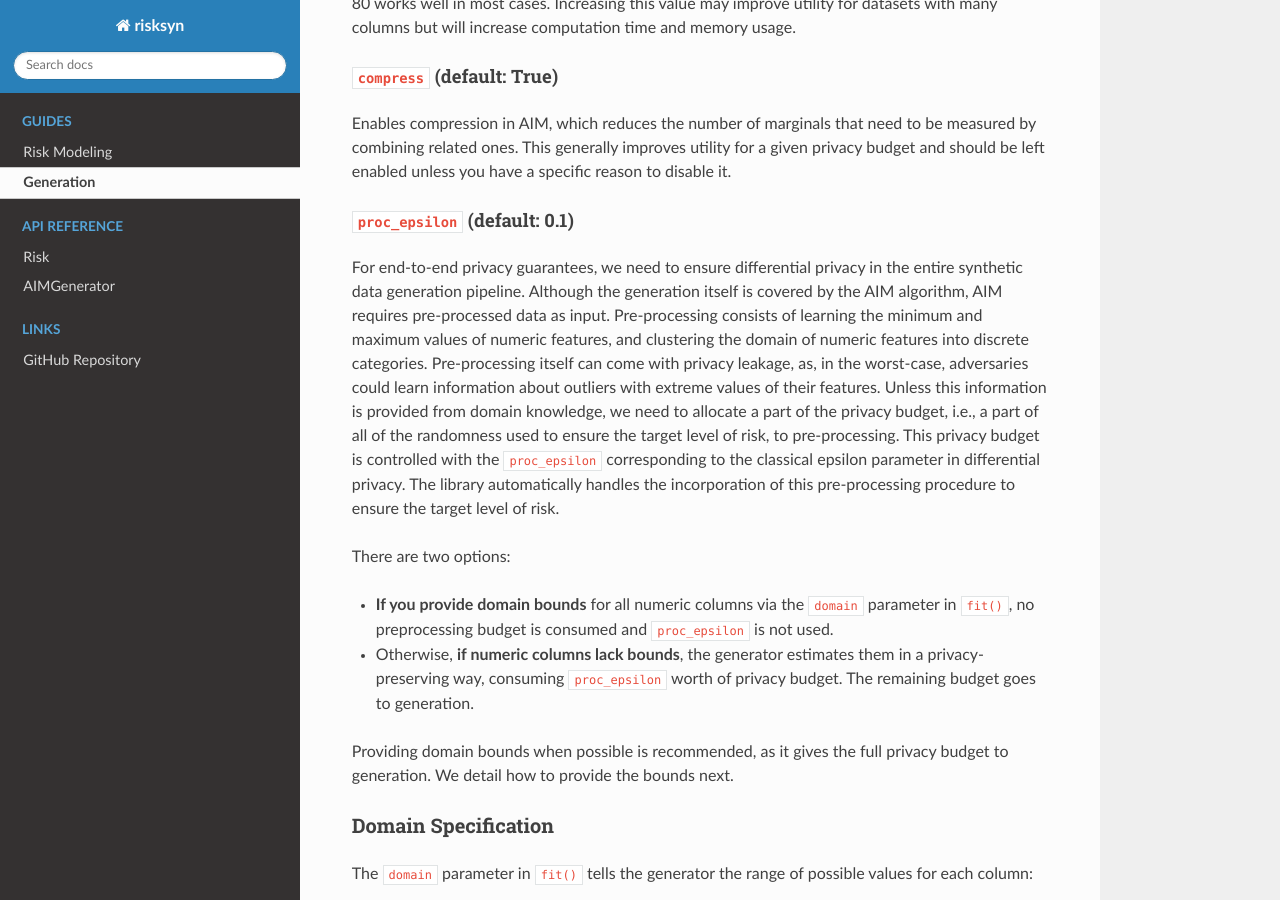
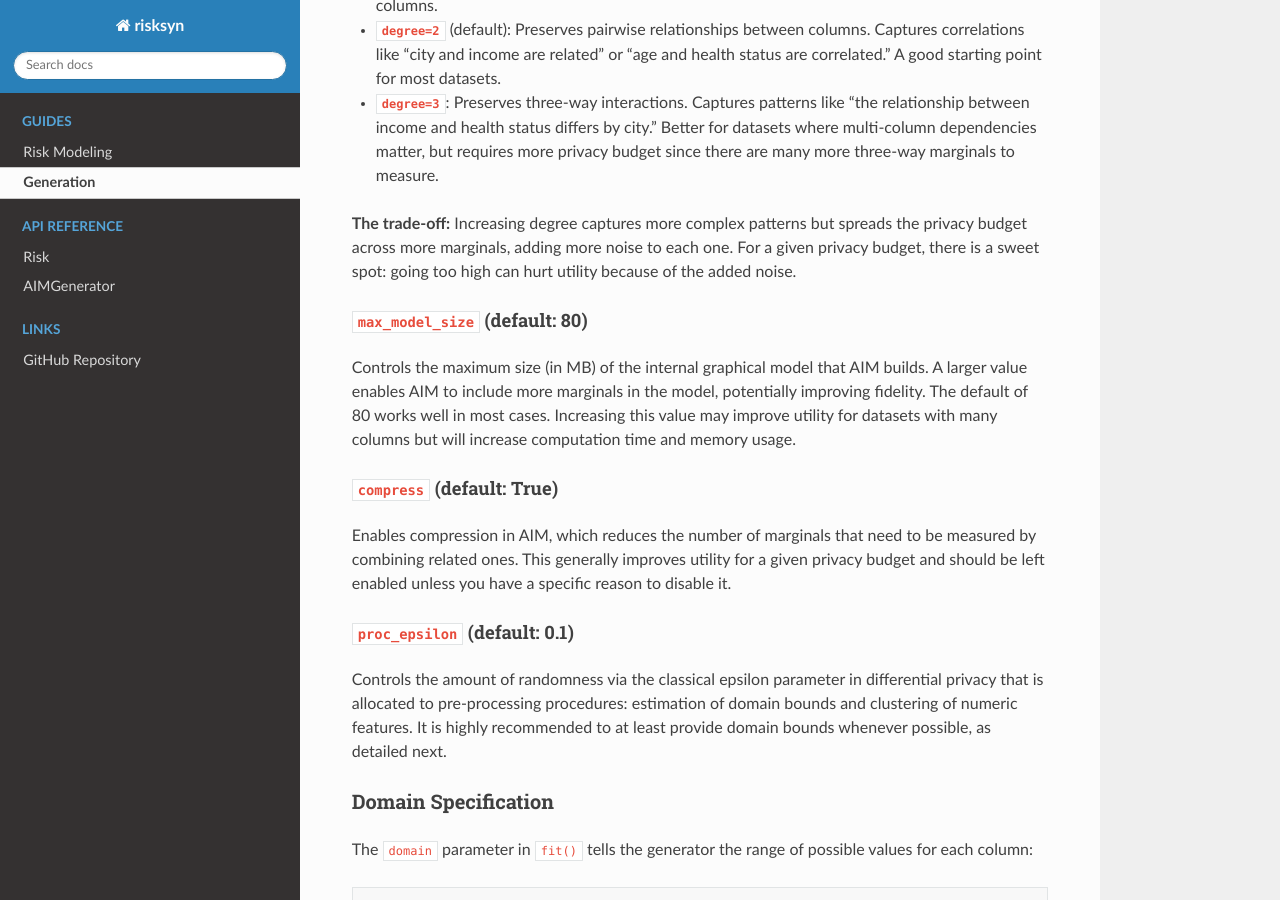
Before and after one commit to interpretable-dp/risksyn, a Sphinx documentation site: the page built from docs/source/generation.md, in a window 1280 px wide and 900 px high, scrolled down 1679 px. Built offline with Sphinx 7.4.7 and the Read the Docs theme 3.1.0, drawn with Linux system fonts in a browser that asks for light colours; some of the changed text lies outside the part shown.

Commit message:
Update docs [ci skip]

```diff
--- a/docs/source/generation.md
+++ b/docs/source/generation.md
@@ -28,6 +30,21 @@
 The number of columns in a marginal is its **degree**. Higher-degree marginals capture more complex
 relationships, but there are exponentially more of them. AIM adaptively selects which marginals to
 measure, focusing the privacy budget on the marginals that matter most for the data distribution.
+
+### Pre-Processing
+
+To provide end-to-end privacy guarantees, we need to ensure there is no leakage privacy in the
+entire synthetic data generation pipeline, and that includes pre-processing. The AIM algorithm
+expects to take as input the following data domain information:
+- _Bounds._  The minimum and maximum values of numeric features
+- _Binning._ Marginals are inherently discrete, thus we have to discretize numeric features by
+  clustering the domain
+
+Both of these pre-processing procedures can come with privacy leakage, as in the worst-case
+adversaries could learn information about outliers with extreme values of their features. Unless the
+bounds and bins are specified from domain knowledge, we need to allocate a part of the privacy
+budget, i.e., a part of all of the randomness used to ensure the target level of risk, to
+pre-processing.
 
 ## AIMGenerator
 
@@ -75,28 +92,9 @@
 
 #### `proc_epsilon` (default: 0.1)
 
-For end-to-end privacy guarantees, we need to ensure differential privacy in the entire synthetic
-data generation pipeline. Although the generation itself is covered by the AIM algorithm, AIM
-requires pre-processed data as input. Pre-processing consists of learning the minimum and maximum
-values of numeric features, and clustering the domain of numeric features into discrete categories.
-Pre-processing itself can come with privacy leakage, as, in the worst-case, adversaries could learn
-information about outliers with extreme values of their features. Unless this information is
-provided from domain knowledge, we need to allocate a part of the privacy budget, i.e., a part of
-all of the randomness used to ensure the target level of risk, to pre-processing.  This privacy
-budget is controlled with the `proc_epsilon` corresponding to the classical epsilon parameter in
-differential privacy. The library automatically handles the incorporation of this pre-processing
-procedure to ensure the target level of risk.
-
-There are two options:
-
-- **If you provide domain bounds** for all numeric columns via the `domain` parameter in `fit()`, no
-  preprocessing budget is consumed and `proc_epsilon` is not used.
-- Otherwise, **if numeric columns lack bounds**, the generator estimates them in a
-  privacy-preserving way, consuming `proc_epsilon` worth of privacy budget. The remaining budget
-  goes to generation.
-
-Providing domain bounds when possible is recommended, as it gives the full privacy budget to
-generation. We detail how to provide the bounds next.
+Controls the amount of randomness via the classical epsilon parameter in differential privacy that
+is allocated to pre-processing procedures: estimation of domain bounds and clustering of numeric features.
+It is highly recommended to at least provide domain bounds whenever possible, as detailed next.
 
 ### Domain Specification
 
```
Also changed, not shown: other parts of docs/source/generation.md (+5 -3 lines), README.md (+9 -8 lines).
